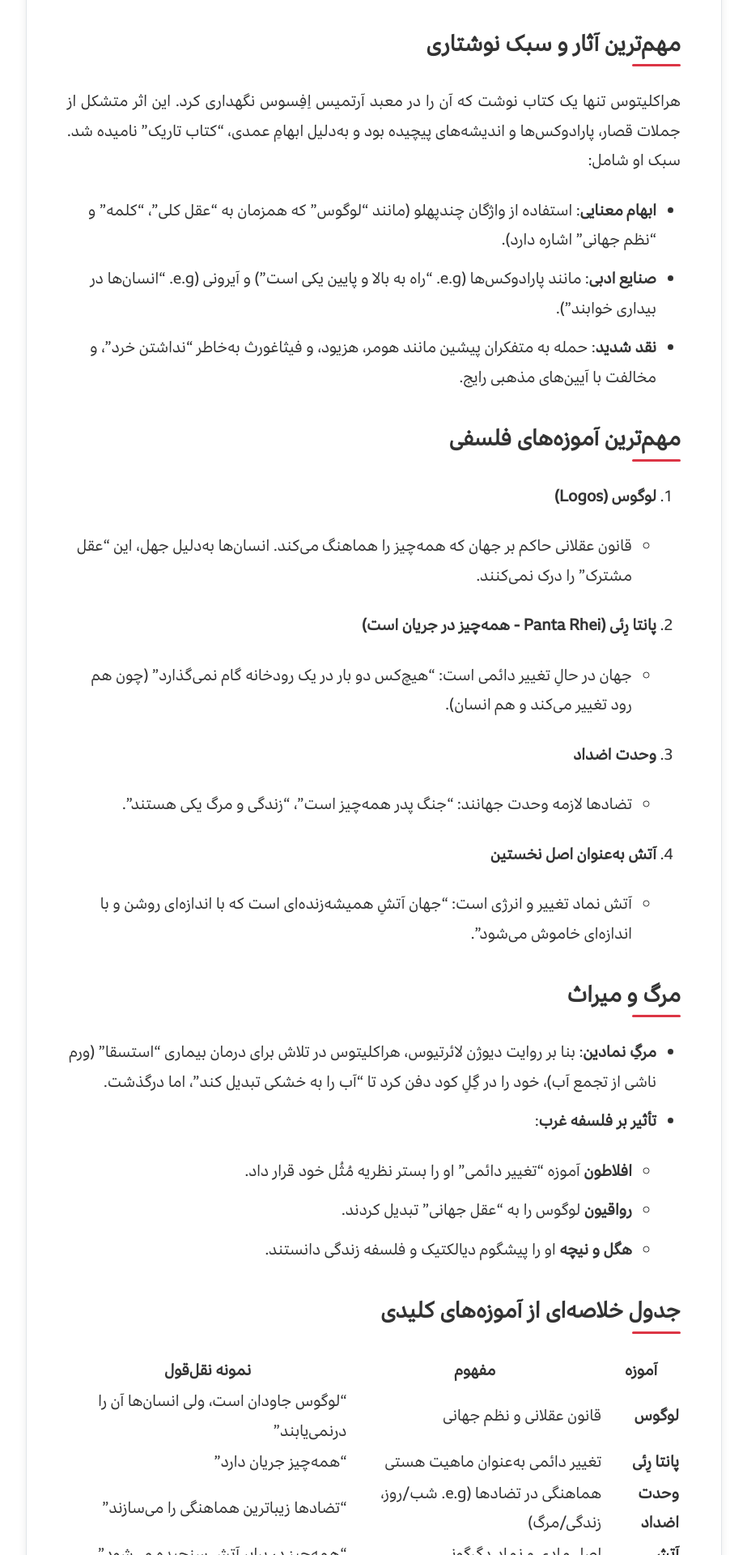
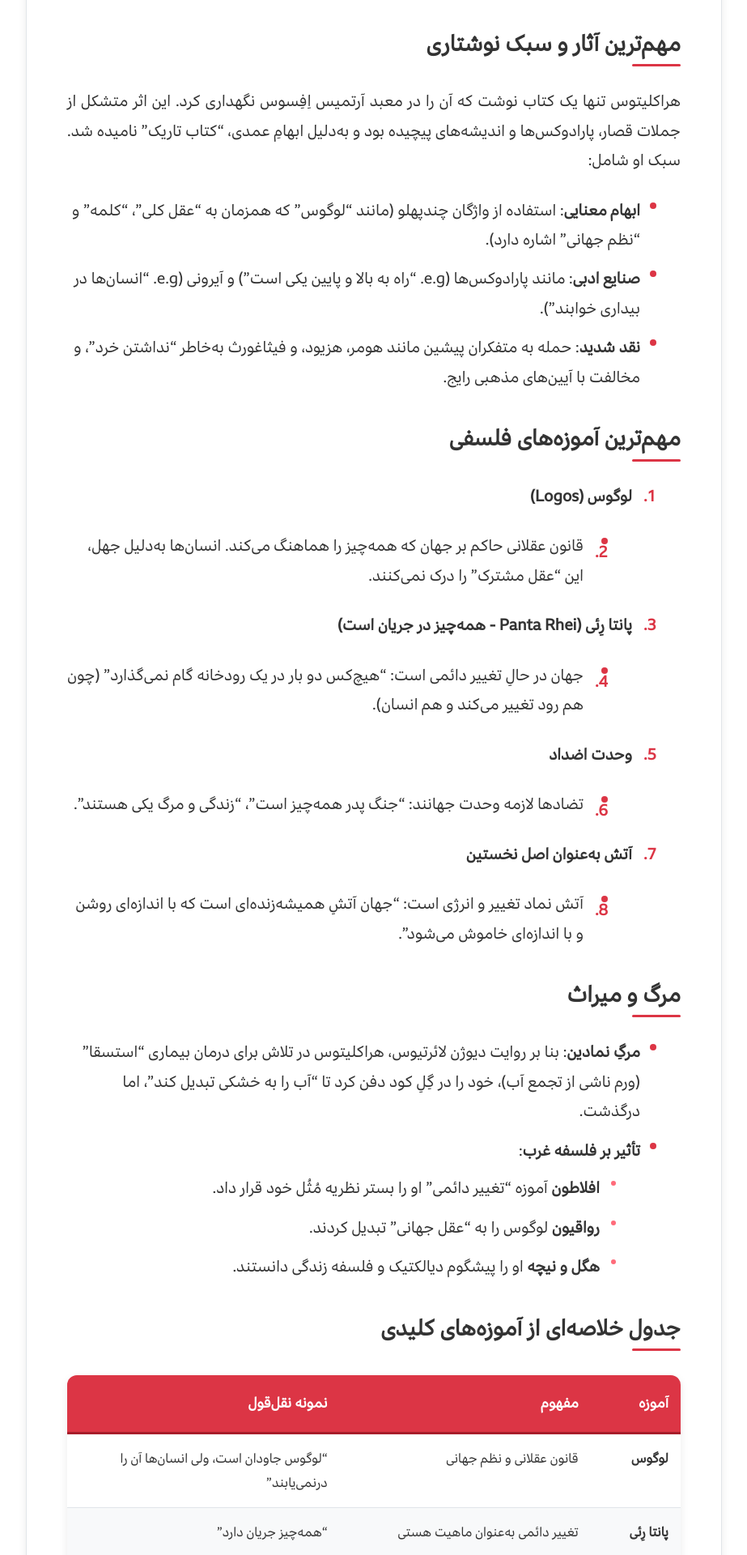
Before and after one commit to darkblog/darkblog.github.io, a Jekyll site: the page built from _posts/2025-7-4-53.md, in a window 1280 px wide. Shown: the part 725-2645 px from the top of the page at 81% size, without its empty margins (178-1101 px from the left). Built offline with Jekyll 4.4.1, drawn with Linux system fonts in a browser that asks for light colours.

Commit message:
Update post.html

```diff
--- a/_layouts/post.html
+++ b/_layouts/post.html
@@ -10,7 +10,7 @@
     <meta http-equiv="last-modified" content="{{ site.time | date_to_xmlschema }}">
     <meta name="robots" content="noarchive">
     <link rel="icon" type="image/webp" href="https://www.pasgah.org/biography/logo.webp">
-    <meta name="theme-color" content="#ffffff">
+    <meta name="theme-color" content="#dc3545">
 
     <style>
         * {
@@ -306,6 +306,113 @@
             color: #d63384;
         }
 
+        .post-content ul {
+            list-style: none;
+            padding-right: 30px;
+        }
+
+        .post-content ul li {
+            position: relative;
+            margin-bottom: 12px;
+            padding-right: 20px;
+        }
+
+        .post-content ul li::before {
+            content: '';
+            position: absolute;
+            right: 0;
+            top: 12px;
+            width: 8px;
+            height: 8px;
+            background-color: var(--primary-color);
+            border-radius: 50%;
+            transform: translateY(-50%);
+        }
+
+        .post-content ol {
+            list-style: none;
+            counter-reset: list-counter;
+            padding-right: 30px;
+        }
+
+        .post-content ol li {
+            position: relative;
+            margin-bottom: 12px;
+            padding-right: 30px;
+            counter-increment: list-counter;
+        }
+
+        .post-content ol li::before {
+            content: counter(list-counter) ". ";
+            position: absolute;
+            right: 0;
+            color: var(--primary-color);
+            font-weight: bold;
+        }
+
+        .post-content table {
+            width: 100%;
+            border-collapse: collapse;
+            margin: 30px 0;
+            font-size: 1rem;
+            box-shadow: var(--shadow);
+            border-radius: var(--radius);
+            overflow: hidden;
+            background: var(--white);
+        }
+
+        .post-content table thead {
+            background-color: var(--primary-color);
+            color: white;
+        }
+
+        .post-content table th {
+            padding: 18px 15px;
+            text-align: right;
+            font-weight: bold;
+            font-size: 1.1rem;
+            border-bottom: 3px solid var(--primary-dark);
+        }
+
+        .post-content table td {
+            padding: 15px;
+            text-align: right;
+            border-bottom: 1px solid var(--border-color);
+            vertical-align: top;
+        }
+
+        .post-content table tbody tr {
+            transition: background-color 0.2s ease;
+        }
+
+        .post-content table tbody tr:nth-child(even) {
+            background-color: var(--light-bg);
+        }
+
+        .post-content table tbody tr:hover {
+            background-color: rgba(220, 53, 69, 0.05);
+        }
+
+        .post-content table tbody tr:last-child td {
+            border-bottom: none;
+        }
+
+        .post-content ul ul,
+        .post-content ol ol {
+            margin-top: 10px;
+            margin-bottom: 10px;
+        }
+
+        .post-content ul ul li::before {
+            width: 6px;
+            height: 6px;
+            background-color: var(--primary-light);
+        }
+
+        .post-content ol ol li::before {
+            color: var(--primary-light);
+        }
+
         .related-posts {
             margin-top: 40px;
             padding-top: 40px;
@@ -572,6 +679,30 @@
                 padding: 14px 35px;
                 font-size: 1rem;
             }
+
+            .post-content table {
+                display: block;
+                overflow-x: auto;
+                -webkit-overflow-scrolling: touch;
+                border-radius: 8px;
+                box-shadow: 0 2px 8px rgba(0, 0, 0, 0.1);
+            }
+
+            .post-content table thead {
+                display: table-header-group;
+            }
+
+            .post-content table th,
+            .post-content table td {
+                min-width: 120px;
+                padding: 12px 10px;
+                font-size: 0.95rem;
+            }
+
+            .post-content table th {
+                font-size: 1rem;
+                padding: 14px 10px;
+            }
         }
 
         @media (max-width: 576px) {
@@ -649,6 +780,25 @@
             .load-more-btn {
                 padding: 13px 30px;
                 font-size: 0.95rem;
+            }
+
+            .post-content ul,
+            .post-content ol {
+                padding-right: 25px;
+            }
+
+            .post-content ul li {
+                padding-right: 18px;
+            }
+
+            .post-content ul li::before {
+                width: 6px;
+                height: 6px;
+                top: 10px;
+            }
+
+            .post-content ol li {
+                padding-right: 25px;
             }
         }
     </style>
```
